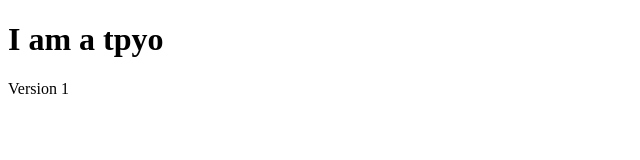
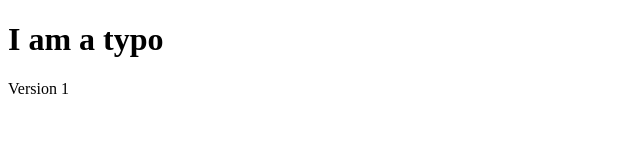
Before and after one commit to johnrowley/ibat060319, a plain HTML site: page index.html in a window 1280 px wide. Shown: the full height of the page, 0-640 px from the left. Drawn offline with Linux system fonts and the light colour scheme.

Commit message:
fixed typo

```diff
--- a/index.html
+++ b/index.html
@@ -7,7 +7,7 @@
     <title>Document</title>
 </head>
 <body>
-    <h1>I am a tpyo</h1>
+    <h1>I am a typo</h1>
     <p>Version 1</p>
 </body>
 </html>
```
